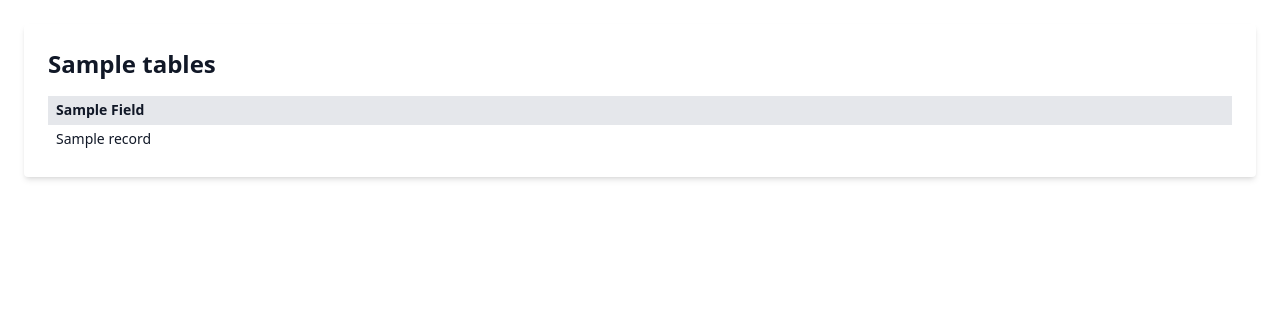
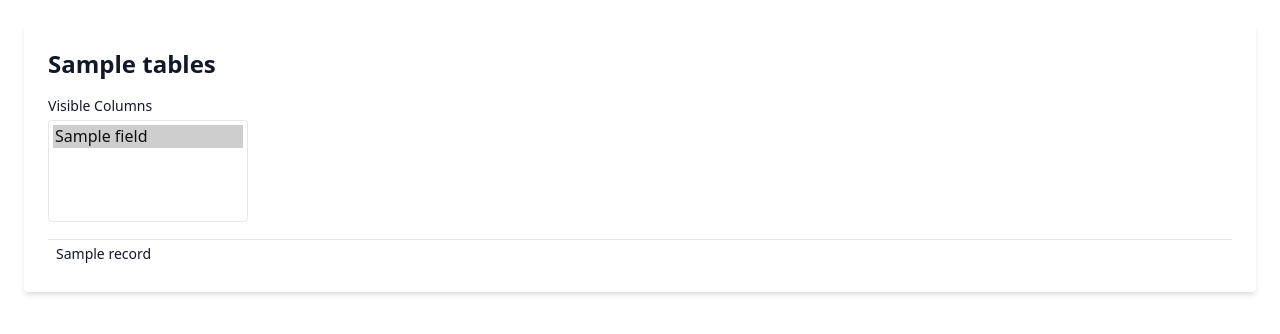
Before and after one commit to nikhilsath/crossbook, a Flask app: template templates/list_view.html in a window 1280 px wide. Shown: the part 56-390 px from the top of the page. Run offline with Flask 3, Linux system fonts and the light colour scheme; the template is opened without the code that fills it: most values are stand-ins (such as "Sample title", 1, 10 or a date in 2020); some libraries are stand-ins or nearby versions.

Commit message:
Add 'Visible Columns' multi-select to list view and remove unused row filters

```diff
--- /dev/null
+++ b/static/js/column_visibility.js
@@ -0,0 +1,28 @@
+document.addEventListener("DOMContentLoaded", () => {
+    const select = document.getElementById("column-visibility");
+    if (!select) return;
+
+    const getSelectedFields = () =>
+      Array.from(select.selectedOptions).map(opt => opt.value);
+
+    const updateVisibility = () => {
+      const visible = new Set(getSelectedFields());
+
+      // Update <th>
+      document.querySelectorAll("thead th").forEach((th, idx) => {
+        const field = th.textContent.trim().toLowerCase();
+        th.style.display = visible.has(field) ? "" : "none";
+      });
+
+      // Update <td>
+      document.querySelectorAll("tbody tr").forEach(row => {
+        row.querySelectorAll("td").forEach((td, idx) => {
+          const field = td.dataset.field;
+          td.style.display = visible.has(field) ? "" : "none";
+        });
+      });
+    };
+
+    select.addEventListener("change", updateVisibility);
+    updateVisibility(); // run once on load
+  });
--- a/templates/list_view.html
+++ b/templates/list_view.html
@@ -5,6 +5,16 @@
 {% block content %}
 <div class="w-full bg-white p-6 rounded shadow-md">
   <h1 class="text-2xl font-bold mb-4">{{ table|capitalize }}s</h1>
+
+  <!-- Column visibility control -->
+  <div class="mb-4">
+    <label for="column-visibility" class="block font-medium text-sm mb-1">Visible Columns</label>
+    <select id="column-visibility" multiple class="border rounded p-1 min-w-[200px]">
+      {% for field in fields %}
+        <option value="{{ field }}" selected>{{ field }}</option>
+      {% endfor %}
+    </select>
+  </div>
 
   {% if records %}
     <table class="min-w-full text-sm">
@@ -19,7 +29,7 @@
         {% for record in records %}
         <tr class="border-t hover:bg-gray-100 cursor-pointer" onclick="window.location.href='/{{ table }}/{{ record.id }}'">
           {% for field in fields %}
-            <td class="px-2 py-1">
+            <td class="px-2 py-1" data-field="{{ field }}">
               {% if field == "edit_log" %}
                 {{ record[field].split('\n')[0] if record[field] }}
               {% else %}
@@ -35,4 +45,7 @@
     <p class="text-gray-600">No records found.</p>
   {% endif %}
 </div>
+
+<!-- Include column visibility JS -->
+<script src="{{ url_for('static', filename='js/column_visibility.js') }}"></script>
 {% endblock %}
```
Also changed, not shown: utils/db_helpers.py (deleted, +0 -12 lines), README.md, 1 other file.
